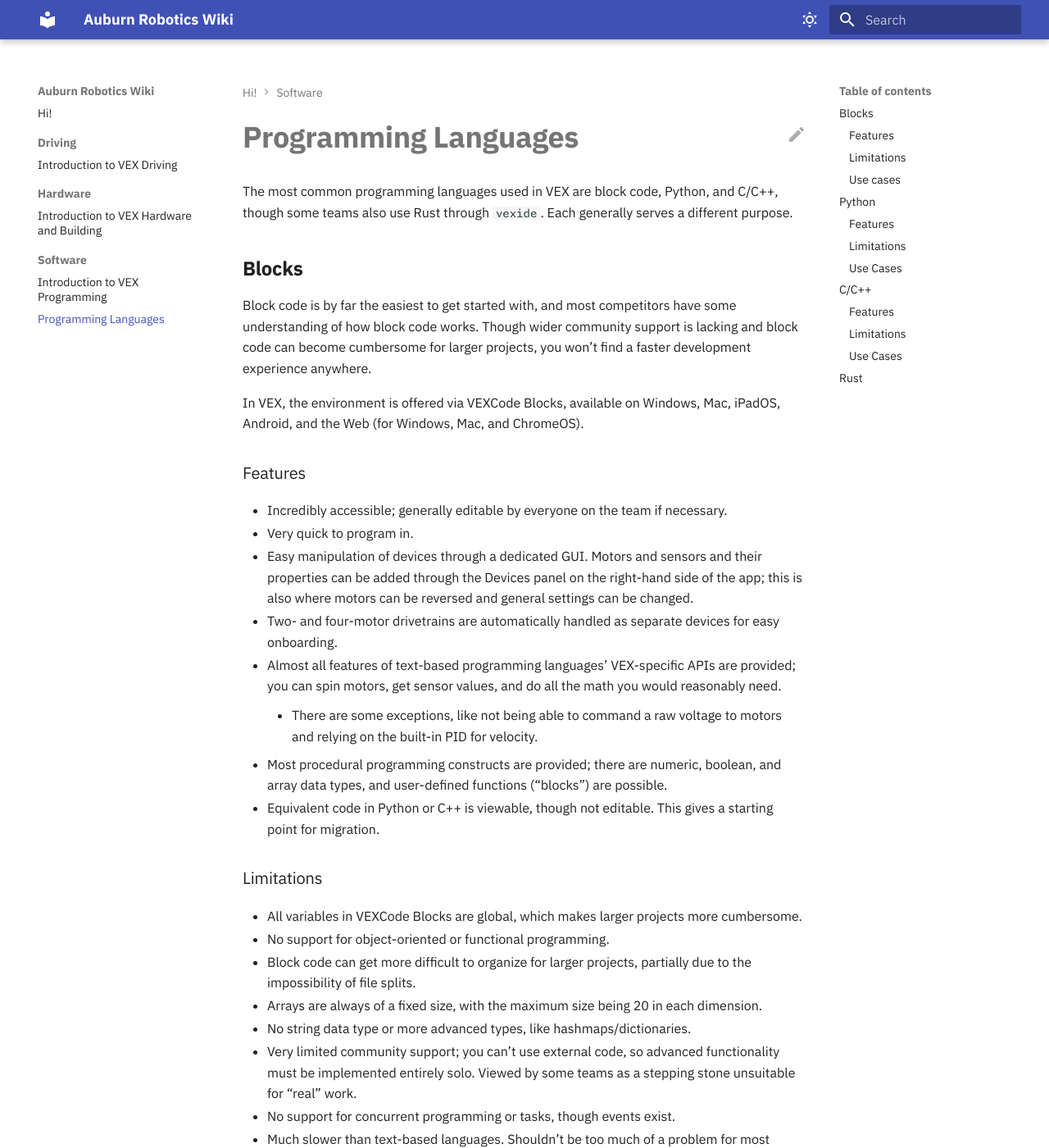
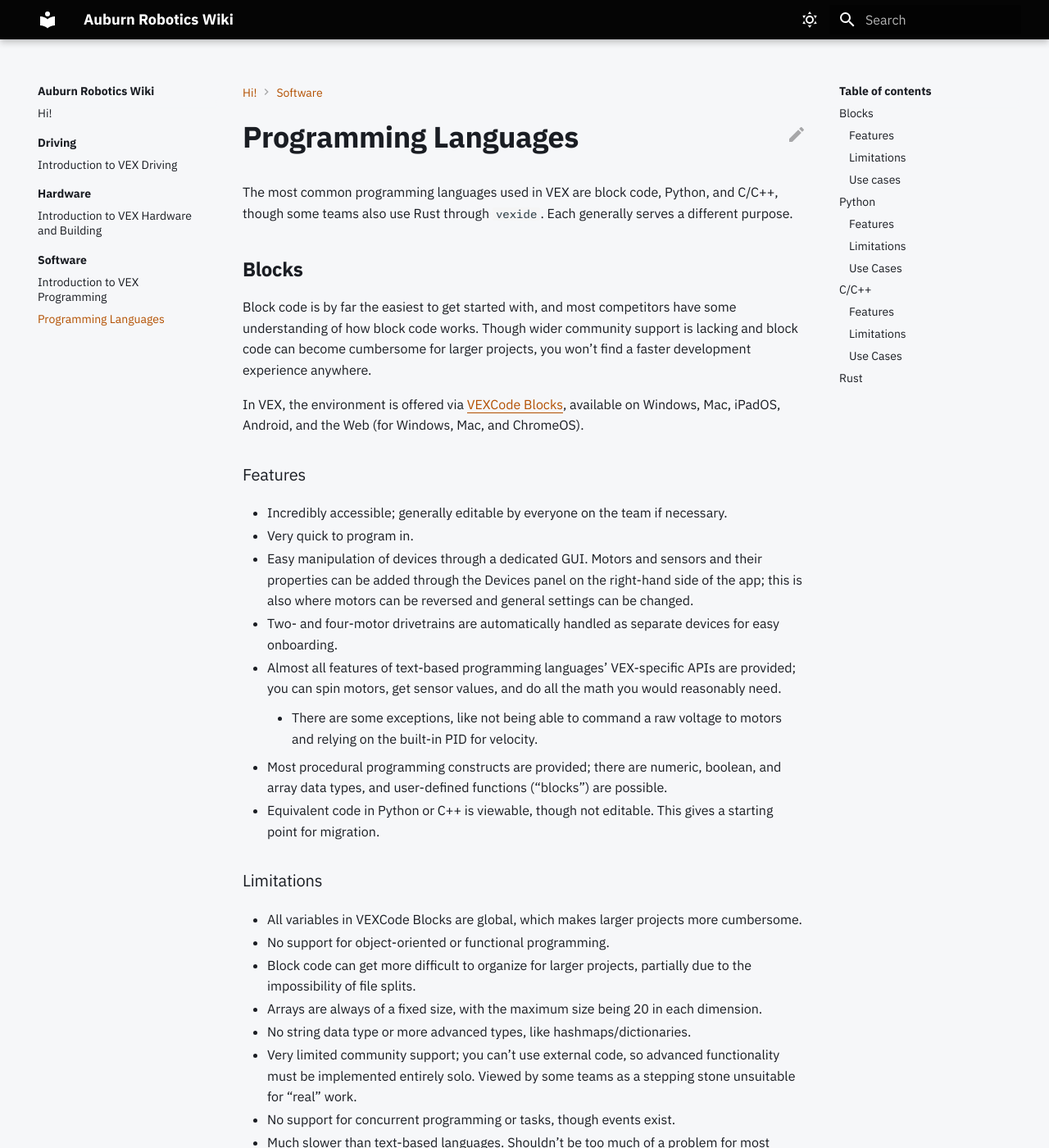
Before and after one commit to undonepotato/auburn-robotics-wiki, an MkDocs documentation site: the page built from docs/Software/programming-languages.md, in a window 1280 px wide and 1400 px high. Shown: the whole window at 82% size. Built offline with MkDocs 1.6.1 and Material for MkDocs 9.7.7, drawn with Linux system fonts in a browser that asks for light colours.

Commit message:
feat(design): :art: Add light mode theming and refine accent coloring

```diff
--- a/docs/Software/programming-languages.md
+++ b/docs/Software/programming-languages.md
@@ -4,7 +4,7 @@
 ## Blocks
 Block code is by far the easiest to get started with, and most competitors have some understanding of how block code works. Though wider community support is lacking and block code can become cumbersome for larger projects, you won’t find a faster development experience anywhere.
 
-In VEX, the environment is offered via VEXCode Blocks, available on Windows, Mac, iPadOS, Android, and the Web (for Windows, Mac, and ChromeOS).
+In VEX, the environment is offered via [VEXCode Blocks](https://www.vexrobotics.com/vexcode/blocks), available on Windows, Mac, iPadOS, Android, and the Web (for Windows, Mac, and ChromeOS).
 
 ### Features
 * Incredibly accessible; generally editable by everyone on the team if necessary.
--- a/docs/stylesheets/extra.css
+++ b/docs/stylesheets/extra.css
@@ -16,7 +16,22 @@
   --md-accent-fg-color: #ff8826;
 
   /* used in headings */
-  --md-default-fg-color--light: #e7e8eb;
+  --md-default-fg-color--light: var(--md-default-fg-color);
+
+  /* active in nav bar and table of contents */
+  --md-typeset-a-color: var(--md-accent-fg-color);
+
+  --custom-muted-headings: #d0d1d2;
+}
+
+[data-md-color-scheme="default"] {
+  --md-default-bg-color: #f6f7f9;
+  --md-default-fg-color: #1a1d23;
+  --md-primary-fg-color: #050505;
+  --md-accent-fg-color: #b35000; /* adjusted for contrast */
+
+  /* used in headings */
+  --md-default-fg-color--light: var(--md-default-fg-color);
 
   /* active in nav bar and table of contents */
   --md-typeset-a-color: var(--md-accent-fg-color);
@@ -52,3 +67,15 @@
   may not understand how to type the characters shown */
   font-feature-settings: "calt" 1;
 }
+
+.md-content article a:not(.md-icon) {
+  border-block-end: 1px solid var(--md-typeset-a-color);
+}
+
+.md-content .md-path__link {
+  color: var(--md-accent-fg-color);
+}
+
+.md-content .md-path__link:hover {
+  border-block-end: 1px solid var(--md-typeset-a-color);
+}
```
